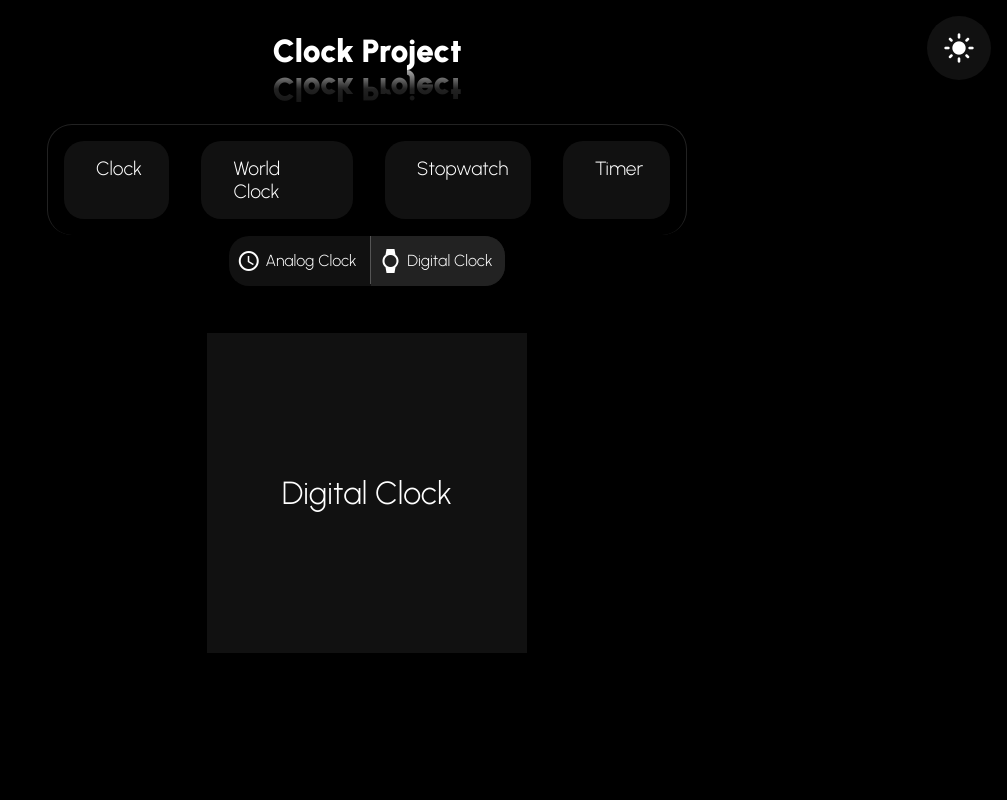
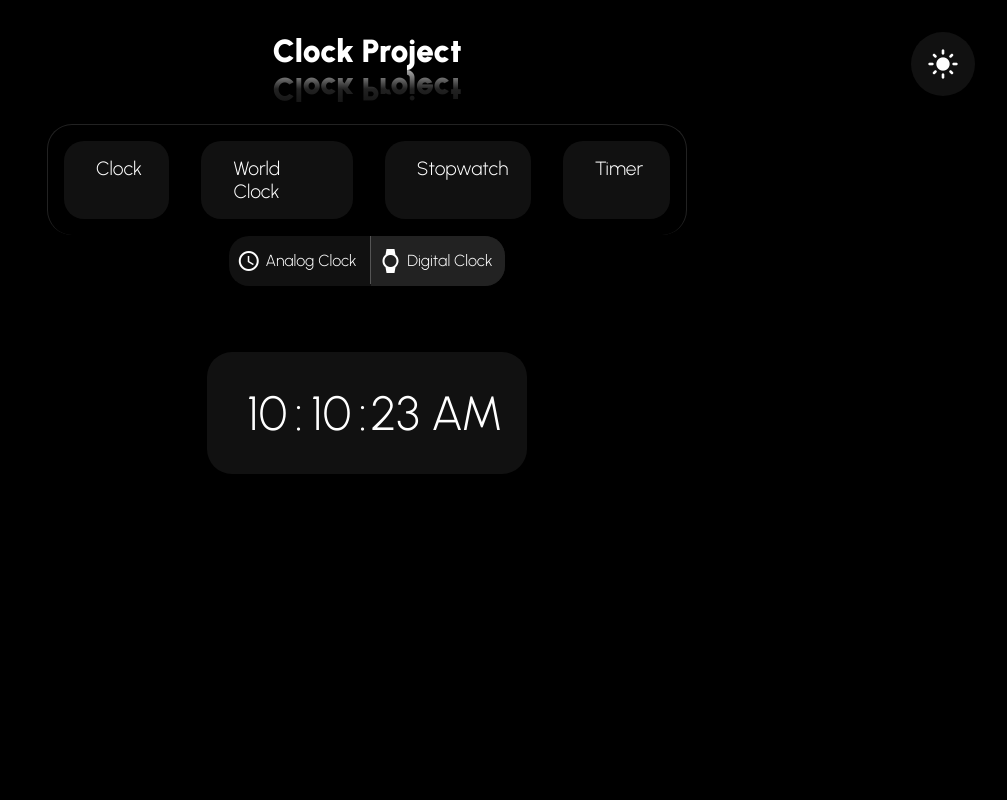
Before and after one commit to v-amirrr/Clock, a plain HTML site: page index.html in a window 1280 px wide. Shown: the top 800 px of the page, without its empty margins (273-1280 px from the left). Drawn offline with nearby package versions, Linux system fonts and the light colour scheme.

Commit message:
built digital clock in clock page

```diff
--- a/css/styles.css
+++ b/css/styles.css
@@ -111,8 +111,8 @@ nav ul li:hover{
 /* ! switch button */
 #mode-switch{
     position: absolute;
-    top: 1rem;
-    right: 1rem;
+    top: 2rem;
+    right: 2rem;
     cursor: pointer;
     display: flex;
     justify-content: center;
@@ -149,6 +149,10 @@ nav ul li:hover{
     flex-direction: column;
 }
 
+
+
+
+/* ! clock switch */
 #clock-switch{
     width: fit-content;
     margin: auto;
@@ -196,19 +200,35 @@ nav ul li:hover{
     font-size: 1.5rem;
 }
 
+
+
+
+/* ! digital clock and analog clock */
 #digital-clock, #analog-clock{
     margin: 1rem;
     background: var(--navbar-item);
-    width: 20rem;
-    height: 20rem;
     display: flex;
     justify-content: center;
     align-items: center;
-    font-size: 2rem;
+    font-size: 3rem;
     transform: none;
     transition: all .5s;
     position: absolute;
-    margin-top: 30rem;
+    margin-top: 20rem;
+    border-radius: 25px;
+    padding: 2rem;
+}
+
+#digital-clock p{
+    width: 3.5rem;
+    height: 3.5rem;
+    display: flex;
+    justify-content: center;
+    align-items: center;
+}
+
+#digital-clock-session{
+    margin-left: 1rem;
 }
 
 #analog-clock{
--- a/index.html
+++ b/index.html
@@ -16,6 +16,10 @@
     <link rel="preconnect" href="https://fonts.googleapis.com">
     <link rel="preconnect" href="https://fonts.gstatic.com" crossorigin>
     <link href="https://fonts.googleapis.com/css2?family=Urbanist:wght@100;300;600;900&display=swap" rel="stylesheet">
+
+    <link rel="preconnect" href="https://fonts.googleapis.com">
+<link rel="preconnect" href="https://fonts.gstatic.com" crossorigin>
+<link href="https://fonts.googleapis.com/css2?family=Teko:wght@300&display=swap" rel="stylesheet">
 
     <!-- ! bootstrap icon -->
     <link rel="stylesheet" href="https://cdn.jsdelivr.net/npm/bootstrap-icons@1.5.0/font/bootstrap-icons.css">
@@ -59,7 +63,7 @@
         </div>
 
         <div id="digital-clock">
-            Digital Clock
+            <p id="digital-clock-hour"></p>:<p id="digital-clock-minute"></p>:<p id="digital-clock-second"></p> <p id="digital-clock-session"></p>
         </div>
 
         <div id="analog-clock">
--- a/js/main.js
+++ b/js/main.js
@@ -7,8 +7,8 @@ function load() {
 
 
 // ! footer
-const date = new Date();
-document.querySelector("footer").innerHTML = `${date.getFullYear()} &#169; Copyright`;
+const year = new Date();
+document.querySelector("footer").innerHTML = `${year.getFullYear()} &#169; Copyright`;
 
 
 
@@ -80,3 +80,40 @@ digitalSwitch.addEventListener("click", () => {
     digitalClock.style.transform = "translateY(0)";
     digitalClock.style.opacity = 1;
 });
+
+
+
+
+// ! digital clock
+const digitalClockHour = document.querySelector("#digital-clock-hour");
+const digitalClockMinute = document.querySelector("#digital-clock-minute");
+const digitalClockSecond = document.querySelector("#digital-clock-second");
+const digitalClockSession = document.querySelector("#digital-clock-session");
+
+setInterval(() => {
+    let date = new Date();
+
+    let h = date.getHours();
+    let m = date.getMinutes();
+    let s = date.getSeconds();
+    let session = "AM";
+
+    if(h === 0){
+        h = 12;
+    }
+
+    if(h > 12){
+        h = h - 12;
+        session = "PM";
+    }
+
+    h = (h < 10) ? `0${h}` : h;
+    m = (m < 10) ? `0${m}` : m;
+    s = (s < 10) ? `0${s}` : s;
+
+    digitalClockHour.innerHTML = h;
+    digitalClockMinute.innerHTML = m;
+    digitalClockSecond.innerHTML = s;
+    digitalClockSession.innerHTML = session;
+
+}, 1000);
```
